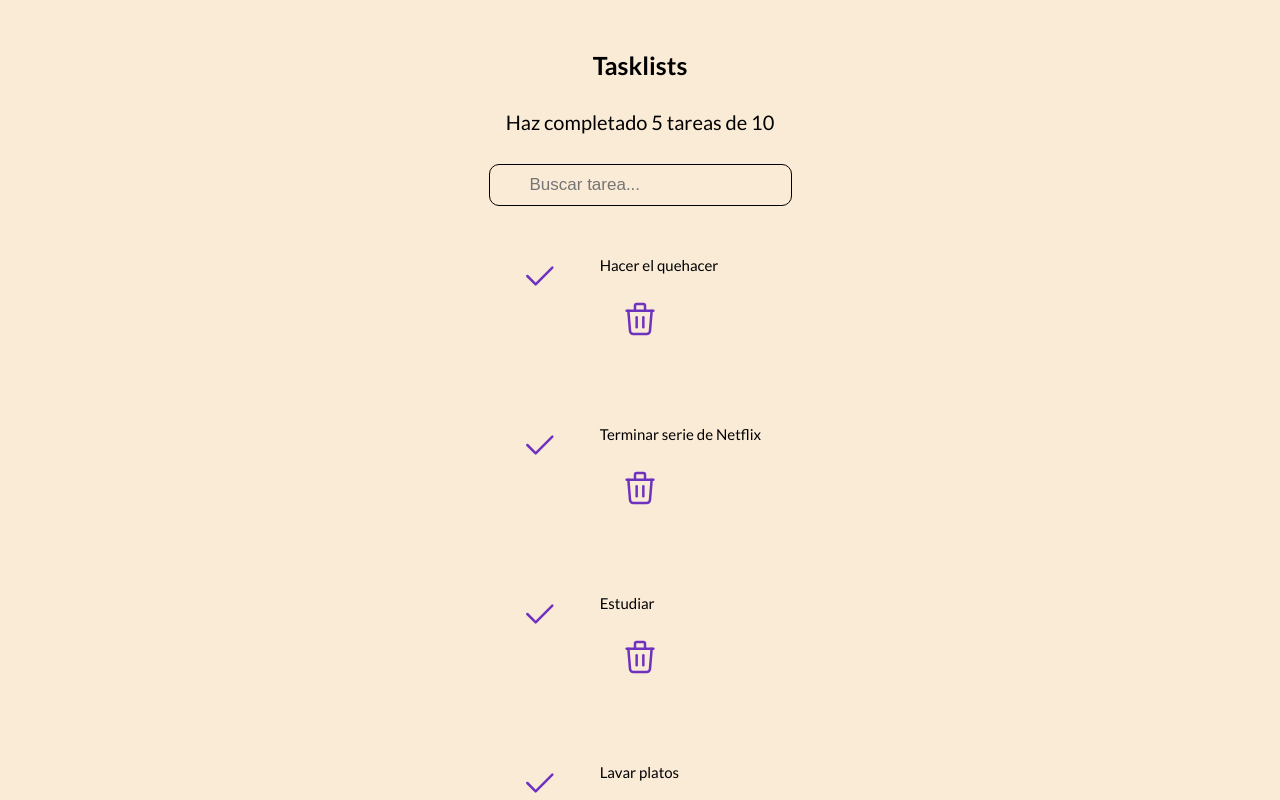
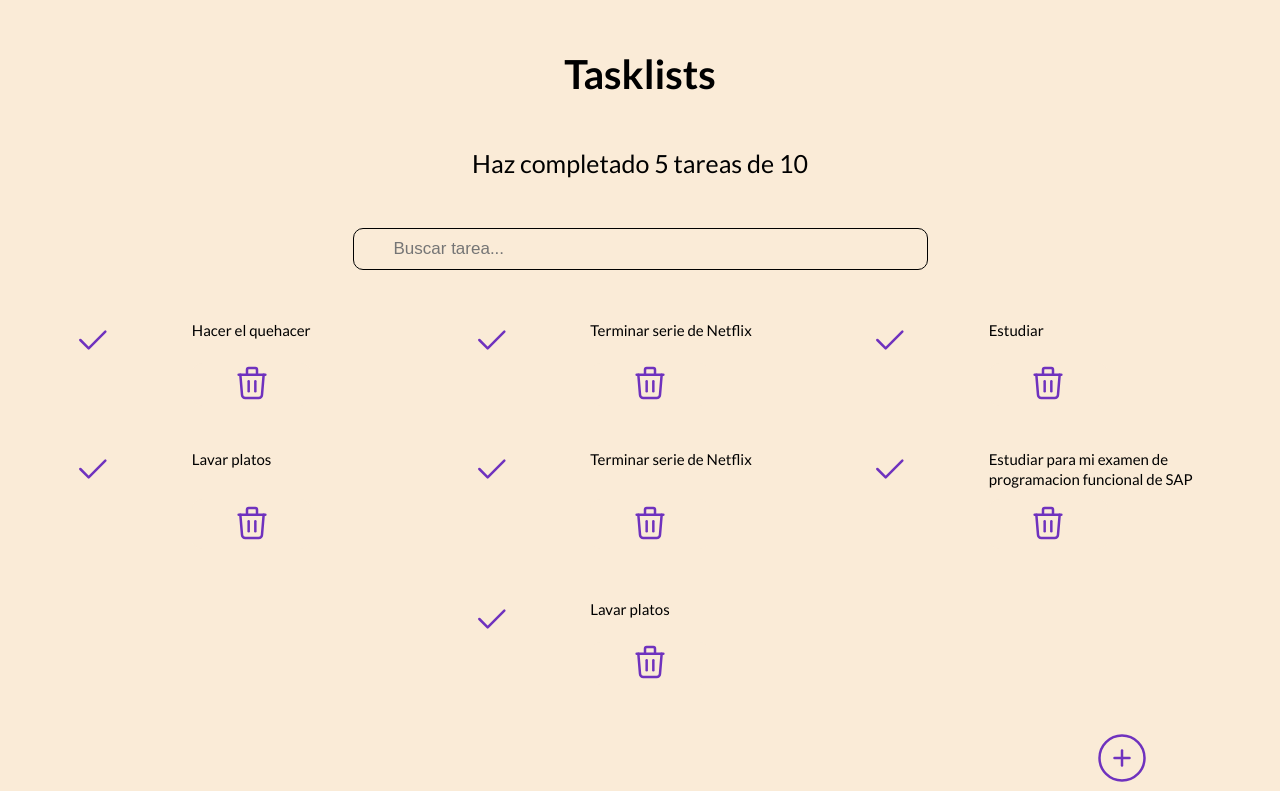
Before and after one commit to RafaelMoro/tasklist, a React (Create React App) app: page / in a window 1280 px wide. Shown: the top 800 px of the page. Built offline with nearby package versions, Linux system fonts and the light colour scheme.

Commit message:
Se termino maquetacion y css

```diff
--- a/src/Components/ListaTareas.jsx
+++ b/src/Components/ListaTareas.jsx
@@ -10,7 +10,7 @@ function ListaTareas() {
             <Tarea tarea="Estudiar"  />
             <Tarea tarea="Lavar platos"  />
             <Tarea tarea="Terminar serie de Netflix"  />
-            <Tarea tarea="Estudiar"  />
+            <Tarea tarea="Estudiar para mi examen de programacion funcional de SAP"  />
             <Tarea tarea="Lavar platos"  />
         </section>
     )
--- a/src/css/BuscadorTarea.css
+++ b/src/css/BuscadorTarea.css
@@ -7,4 +7,12 @@
     outline: none;
     background-color: #faebd7;
     border: 1px solid black;
+    min-width: 26.2rem;
+    width: 85%;
+    max-width: 57.5rem;
 }
+@media (min-width: 768px) {
+    .buscador {
+        margin-bottom: 5rem;
+    }
+}
--- a/src/css/ListaTareas.css
+++ b/src/css/ListaTareas.css
@@ -2,3 +2,10 @@
     display: flex;
     flex-direction: column;
 }
+@media (min-width: 768px) {
+    .lista_tareas {
+        flex-direction: row;
+        flex-wrap: wrap;
+        justify-content: center;
+    }
+}
--- a/src/css/Main.css
+++ b/src/css/Main.css
@@ -43,3 +43,13 @@ body {
 .fix-body {
     overflow: hidden;
 }
+@media (min-width: 768px) {
+    .title {
+        font-size: 4rem;
+        margin-bottom: 5rem;
+    }
+    .description {
+        font-size: 2.5rem;
+        margin-bottom: 5rem;
+    }
+}
--- a/src/css/Tarea.css
+++ b/src/css/Tarea.css
@@ -7,6 +7,7 @@
 .tarea__descripcion {
     width: 100%;
     font-size: 1.5rem;
+    line-height: 2.5rem;
     margin-bottom: 1rem;
     grid-column: 2 / 4;
     grid-row: 1 / 2;
@@ -31,3 +32,17 @@
 .tarea__completar:hover .icon-tabler-check {
     stroke: #00b341;
 }
+@media (min-width: 768px) {
+    .tarea {
+        width: 40%;
+        margin: 0 1rem 0 3rem;
+    }
+    .tarea__descripcion {
+        line-height: 2rem;
+    }
+}
+@media (min-width: 1024px) {
+    .tarea {
+        width: 28%;
+    }
+}
```
